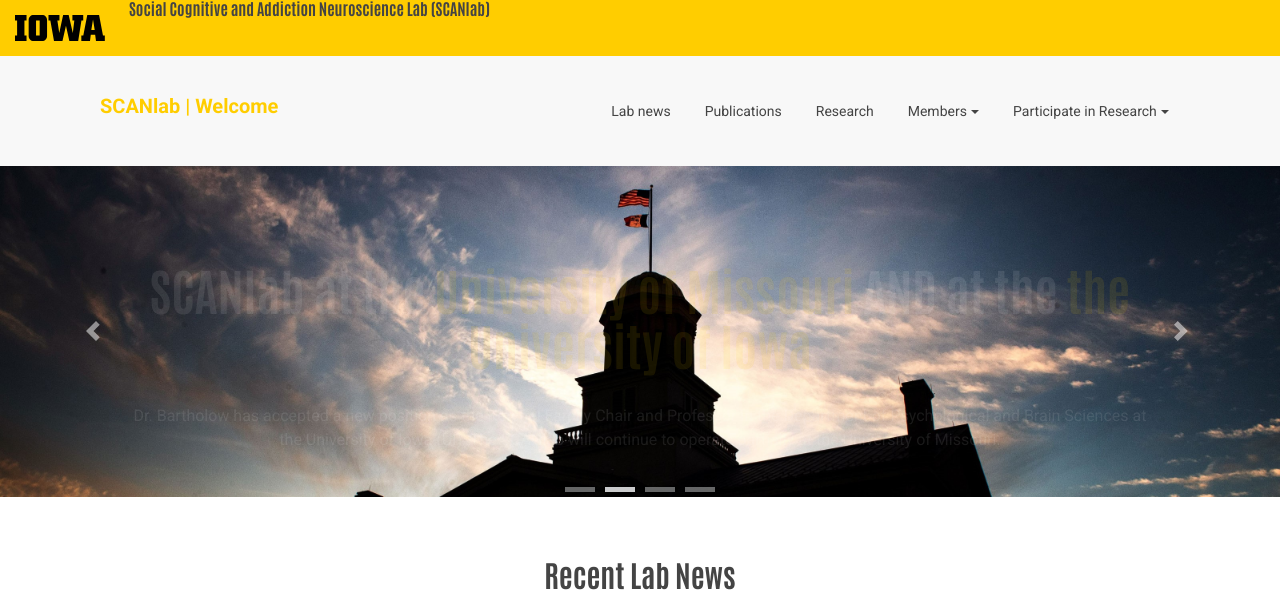
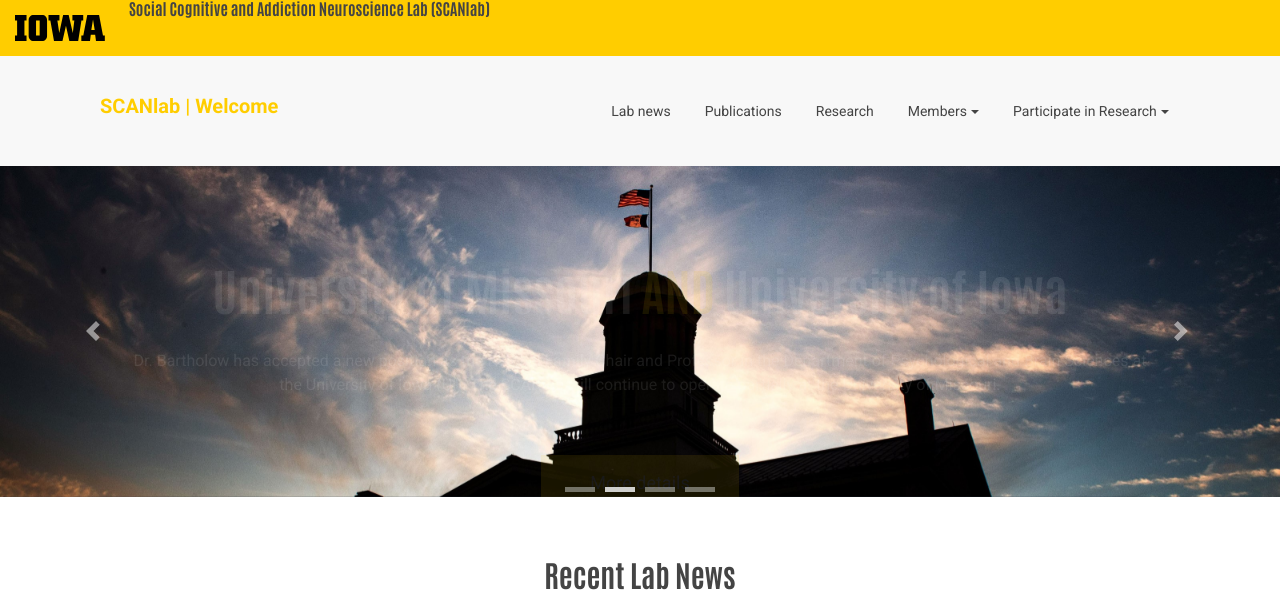
Before and after one commit to bartholow-scanlab/bartholow-scanlab.github.io, a Jekyll site: the page built from index.html, in a window 1280 px wide, cut to the strip 0-600 px from the top of the page. Built offline with Jekyll 4.4.1, drawn with Linux system fonts in a browser that asks for light colours.

Commit message:
Update index.html

```diff
--- a/index.html
+++ b/index.html
@@ -39,10 +39,11 @@
                   <div class="carousel-item">
                     <img src="{{ BASE_PATH }}/assets/images/slider/bg-4.jpg" alt="">
                     <div class="carousel-caption">
-                      <h3 class="slide-title animated fadeInDown">SCANlab at the <span class="text-primary">University of Missouri</span> AND at the <span class="text-primary">the University of Iowa</span></h3>
+                      <h3 class="slide-title animated fadeInDown">University of Missouri <span class="text-primary">AND</span> University of Iowa</h3>
                       <h5 class="slide-text animated fadeIn">Dr. Bartholow has accepted a new position as the Ketchel Family Chair and Professor in the Department of Psychological and Brain Sciences at the University of Iowa (UI). The SCANlab will continue to operate partially at the University of Missouri.  </h5>
-			<a href="{{ BASE_PATH }}/members" class="btn btn-lg btn-default-filled animated fadeInUp">More details about this change</a>
-
+			<a href="https://www.scanlab.page/2023/06/01/Bruce" class="btn btn-lg btn-default-filled animated fadeInUp">More details</a>
+		            	</div>
+                  </div>
 
                   <div class="carousel-item">
                     <img src="{{ BASE_PATH }}/assets/images/slider/bg-4.jpg" alt="">
@@ -50,10 +51,10 @@
                       <h3 class="slide-title animated fadeInDown">Meet the SCANlab<span class="text-primary"> Members</span></h3>
                       <h5 class="slide-text animated fadeIn">A number of researchers have contributed to the SCANlab. <br/> See who they are, and how to join them.</h5>
 			<a href="{{ BASE_PATH }}/members" class="btn btn-lg btn-default-filled animated fadeInUp">Members</a>
+                    </div>
+                  </div>
 
 
-                    </div>
-                  </div>
                   <div class="carousel-item">
                     <img src="{{ BASE_PATH }}/assets/images/slider/bg-3.jpg" alt="">
                     <div class="carousel-caption">
```
